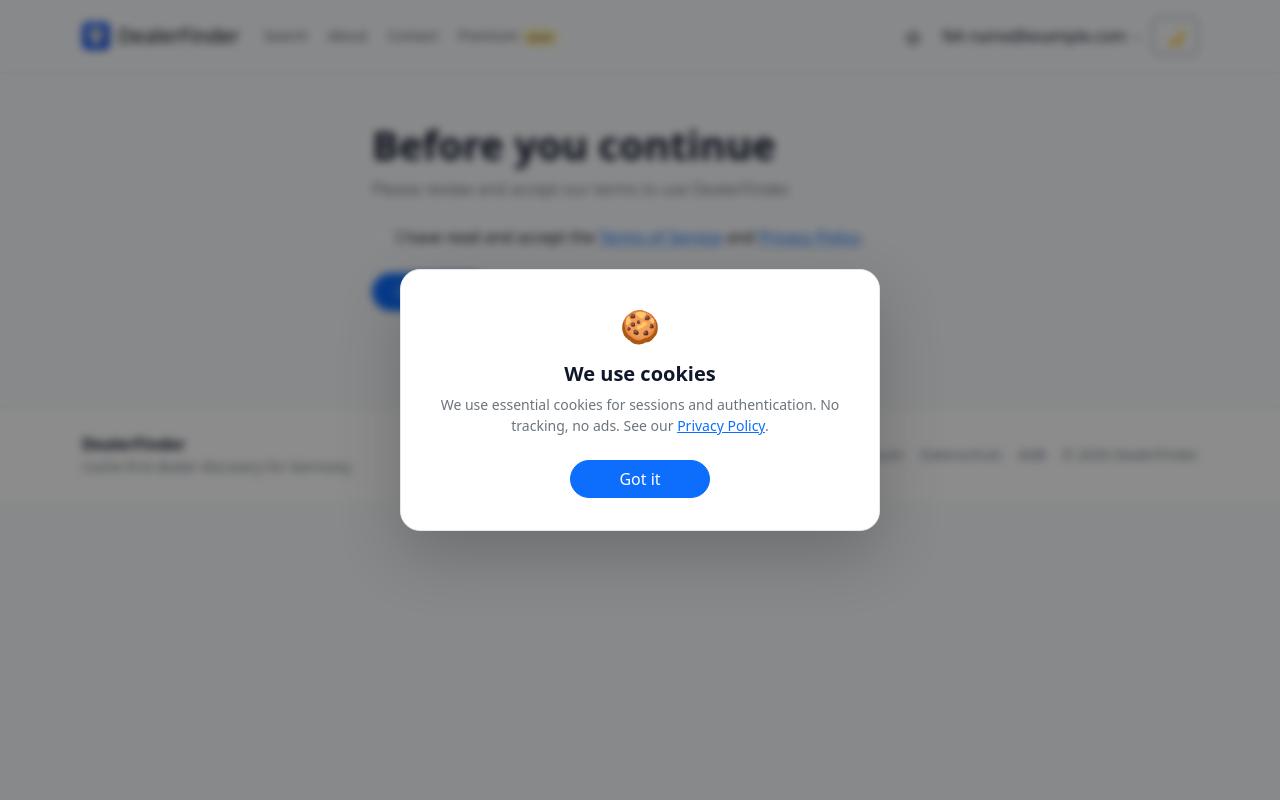
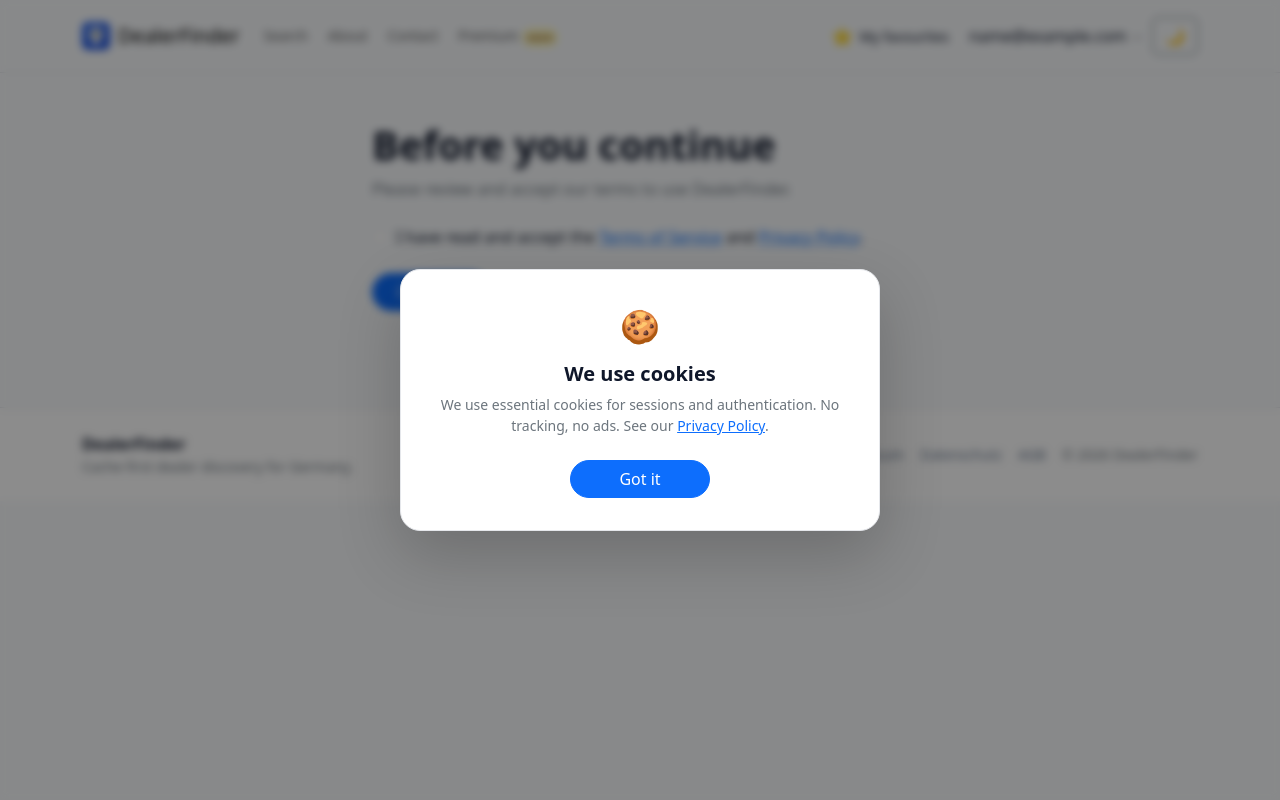
Before and after one commit to p95max/dealerfinder, a Django app: page /users/accept-terms/ in a window 1280 px wide. Run offline with Django 5.2, Linux system fonts and the light colour scheme; the visitor is signed in with stand-in values (Sample User, id 1); data comes from the database, SQL or seed files in the repository; data that the repository does not hold is empty; parts of the project's set-up code (start-up, migrations or seed data) failed here and were passed over.

Commit message:
navbar fix

```diff
--- a/static/css/navbar.css
+++ b/static/css/navbar.css
@@ -1,5 +1,3 @@
-/* navbar_delta.css — добавить к navbar.css */
-
 /* Nav link pills */
 .nav-link-pill {
     padding: .3rem .8rem;
@@ -33,14 +31,40 @@
     color: #fde68a;
 }
 
-/* Favorites badge */
+/* Favorites button */
 .favorites-btn {
     position: relative;
+    display: inline-flex;
+    align-items: center;
+    justify-content: center;
+    width: 38px;
+    height: 38px;
+    border-radius: 50%;
+    text-decoration: none;
+    background: transparent;
+    color: var(--df-text);
+    transition: background .15s ease, color .15s ease, transform .15s ease;
 }
+
+.favorites-btn:hover {
+    background: var(--df-surface-muted);
+    color: var(--df-text);
+    transform: translateY(-1px);
+}
+
+.favorites-btn.active {
+    color: #f5b301;
+}
+
+.favorites-icon {
+    font-size: 18px;
+    line-height: 1;
+}
+
 .nav-badge {
     position: absolute;
-    top: -4px;
-    right: -4px;
+    top: -3px;
+    right: -3px;
     min-width: 16px;
     height: 16px;
     padding: 0 4px;
@@ -128,3 +152,17 @@ details[open] .nav-chevron { transform: rotate(180deg); }
     opacity: .8;
     color: var(--df-text);
 }
+
+.favorites-btn--extended {
+    width: auto;
+    height: 38px;
+    padding: 0 12px;
+    border-radius: 999px;
+    gap: 6px;
+}
+
+.favorites-label {
+    font-size: 0.875rem;
+    font-weight: 500;
+    white-space: nowrap;
+}
--- a/templates/includes/_navbar.html
+++ b/templates/includes/_navbar.html
@@ -23,13 +23,12 @@
         {% if user.is_authenticated %}
 
             <a href="{% url 'users:favorites' %}"
-               class="btn btn-icon favorites-btn {% if favorites_count %}active{% endif %}"
+               class="favorites-btn favorites-btn--extended {% if favorites_count %}active{% endif %}"
                aria-label="Saved dealers">
-                <svg xmlns="http://www.w3.org/2000/svg" width="16" height="16" viewBox="0 0 24 24"
-                     fill="{% if favorites_count %}currentColor{% else %}none{% endif %}"
-                     stroke="currentColor" stroke-width="2" stroke-linecap="round" stroke-linejoin="round">
-                    <polygon points="12 2 15.09 8.26 22 9.27 17 14.14 18.18 21.02 12 17.77 5.82 21.02 7 14.14 2 9.27 8.91 8.26 12 2"/>
-                </svg>
+
+                <span class="favorites-icon">⭐</span>
+                <span class="favorites-label">My favourites</span>
+
                 {% if favorites_count %}
                     <span class="nav-badge">{{ favorites_count }}</span>
                 {% endif %}
@@ -37,7 +36,6 @@
 
             <details class="nav-user-dropdown">
                 <summary class="nav-user-trigger" aria-label="User menu">
-                    <span class="nav-user-avatar">{{ user.email|slice:":2"|upper }}</span>
                     <span class="d-none d-lg-inline nav-user-email">{{ user.email }}</span>
                     <svg class="nav-chevron" xmlns="http://www.w3.org/2000/svg" width="13" height="13"
                          viewBox="0 0 24 24" fill="none" stroke="currentColor" stroke-width="2.5">
```
